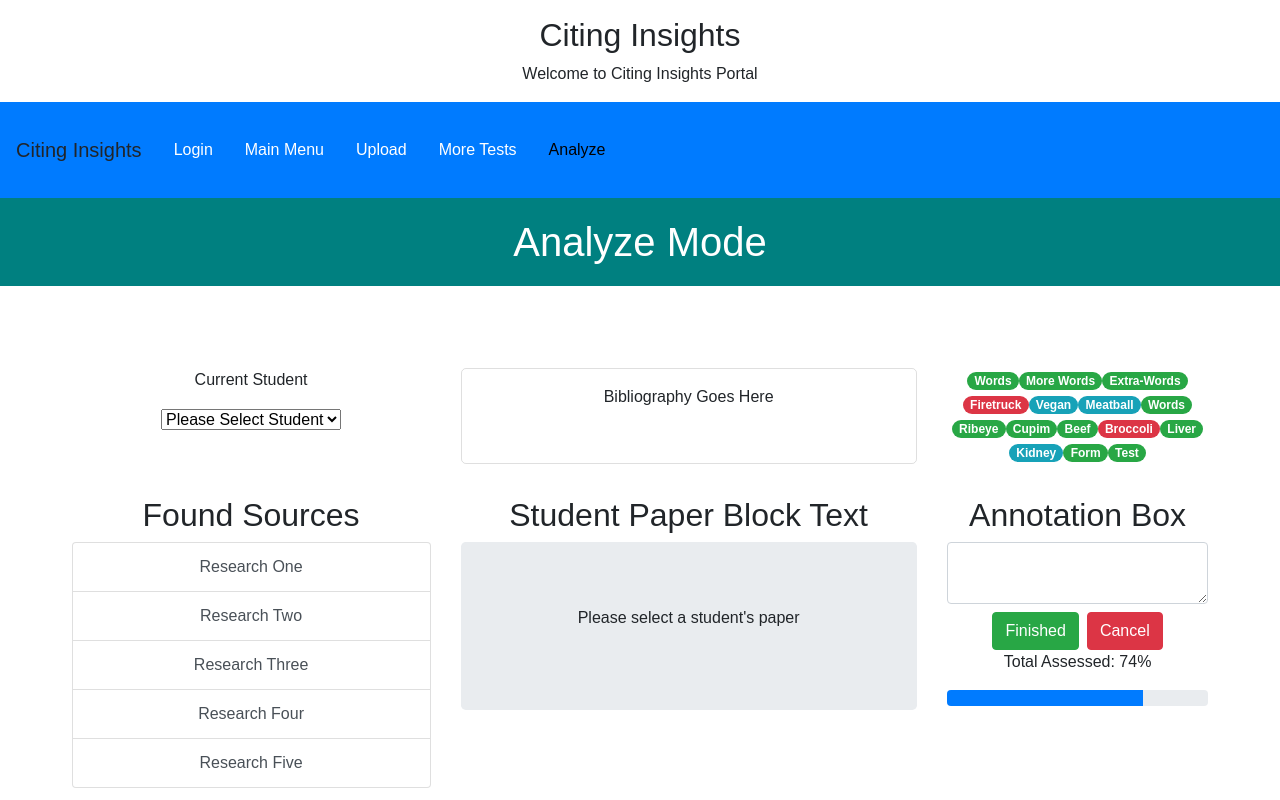
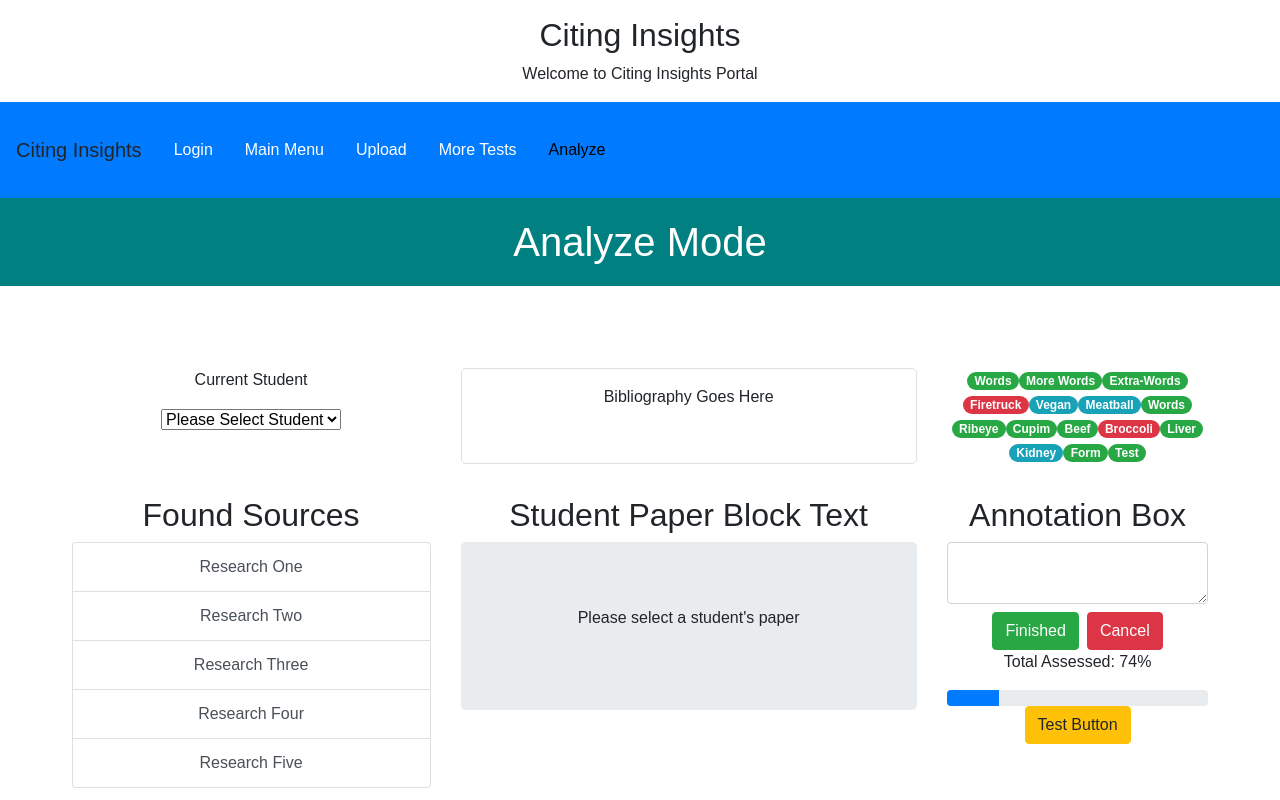
Before and after one commit to hsu-library-project-x/citing-insights-phase-1, a React (Create React App) app in the folder citing-insights/: page /#/analyze in a window 1280 px wide. Built offline with nearby package versions, Linux system fonts and the light colour scheme.

Commit message:
Progress Bar + Research hard coded
Although we hard coded the research toggle and progress bar changes. It is set up to change dynamically later.

```diff
--- a/citing-insights/src/Demo.js
+++ b/citing-insights/src/Demo.js
@@ -14,7 +14,7 @@ function displaySource(props)
 	//Dynamically get id
 	var source = props.target.id;
 
-	if(source == "sourceJumbo"){
+	if(source === "sourceJumbo"){
 		return;
 	}
 	// Put text in ListItem
@@ -42,6 +42,7 @@ function displaySource(props)
 	}
 }
 
+//This function will change the students paper
 function displayPaper(props){
 	var paper = document.getElementById("student");
 	//var selectedStudent = document.getElementById("selectedStudent");
@@ -49,6 +50,20 @@ function displayPaper(props){
 		//eventually this meat ipsum will be replaced by a variable
 	paper.innerHTML = "Spicy jalapeno bacon ipsum dolor amet meatloaf nulla pork belly elit boudin capicola exercitation nostrud consequat cupim alcatra bresaola in. \n Ad fugiat occaecat fatback. Short ribs ball tip excepteur esse in. Exercitation fugiat cupim beef, picanha leberkas nisi porchetta. Landjaeger ground round short loin dolor aliquip kevin quis tail. \n Sed turducken kevin nostrud andouille, ball tip officia mollit in short ribs. Ribeye pastrami pig nulla brisket jerky tenderloin fatback tongue consecteturut commodo short ribs minim. ongue aliquip do lorem dolor. \n Brisket minim pork venison burgdoggen shankle, chuck nulla. Officia fatback commodo pancetta pork loin irure.";
 }
+
+//This function will dynamically change the value in our progress bar
+function testProgress(props){
+
+	//get id
+
+	var bar = document.getElementById("progress").getElementsByClassName("progress-bar");
+
+	// Change the value in the progress bar ---
+		//Eventually will change to be dynamically generated
+	bar[0].attributes[2].nodeValue = "75";
+	bar[0].attributes["style"].nodeValue = "width: 75%";
+}
+
 
 // Demo is (for now) is our Analyze page
 class Demo extends Component{
@@ -130,9 +145,11 @@ class Demo extends Component{
 			        	<Button color="success" id="finishButton">Finished</Button>
 			        	<Button color="danger" id="cancelButton">Cancel</Button>
 
-			       		{/* Progress Bar */}
+			       		{/* Progress Bar -- Still need to make dynamic */}
+
 			          	<p>Total Assessed: 74%</p>
-			          	<Progress value={75} />
+			          	<Progress id="progress" value="20" />
+			          	<Button color="warning" id="ProgressTest" onClick={testProgress}> Test Button </Button>
 			        </Col>
 
 			      </Row>
```
